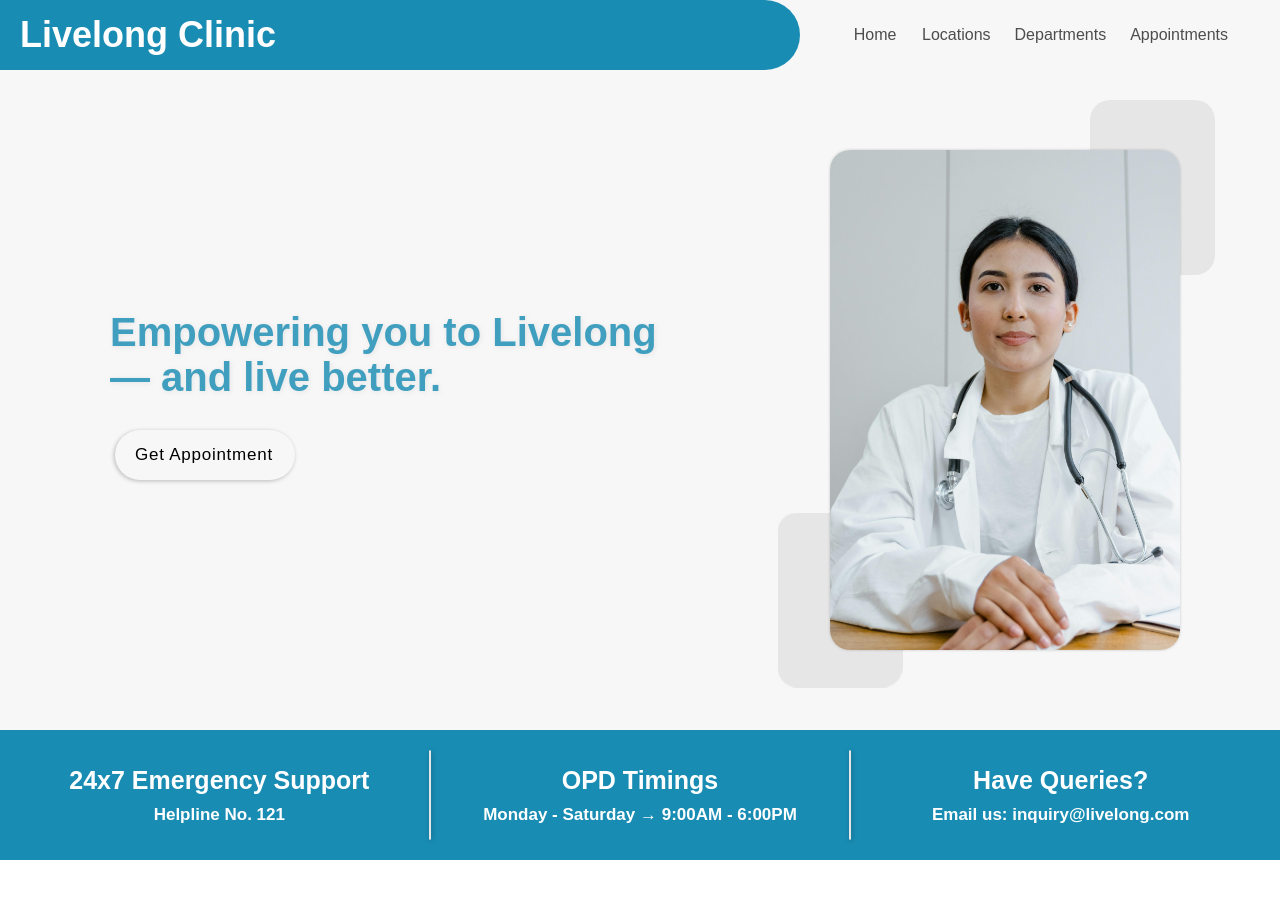
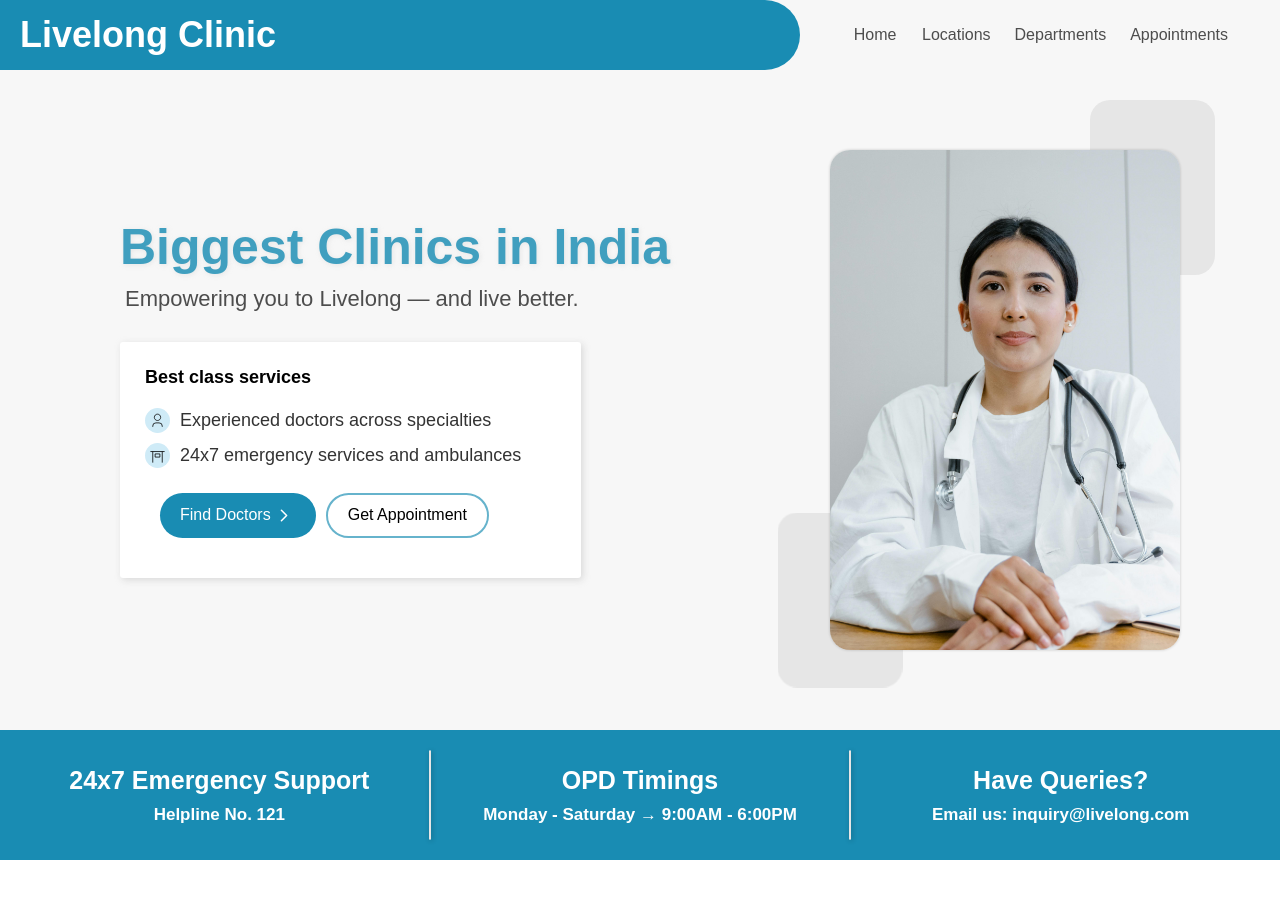
Before and after one commit to ExplorInfinity/Livelong-Clinic, a React (Vite) app: page / in a window 1280 px wide. Shown: the top 898 px of the page. Built offline with nearby package versions, Linux system fonts and the light colour scheme.

Commit message:
Improved Hero Section Design

```diff
--- a/src/app/home/sections/heroSection/heroSection.tsx
+++ b/src/app/home/sections/heroSection/heroSection.tsx
@@ -1,7 +1,8 @@
 import type { JSX } from "react";
-import styles from './style.module.css'
-import rightArrowSvg from '/src/assets/rightArrow.svg'
-import ColorFillBtn from "../../../../components/color_fill_btn/btn";
+import styles from './style.module.css';
+import rightArrowSvg from '/src/assets/rightArrow.svg';
+import doctorSmall from '/src/assets/doctorSmall.svg';
+import hospitalSmall from '/src/assets/hospitalSmall.svg';
 
 type HeroSectionProps = {
     showLoginForm: () => void
@@ -11,17 +12,21 @@ export default function HeroSection({ showLoginForm } : HeroSectionProps): JSX.E
     return (
         <div className={styles.heroSection}>
             <div className={styles.titleSection}>
-                <h1 className={styles.main_quote}>Empowering you to Livelong — and live better.</h1>
-                <ColorFillBtn
-                    text="Get Appointment"
-                    svg={rightArrowSvg}
-                    onClick={showLoginForm}
-                    styleVariables={{
-                        backgroundColor: "hsl(195, 75%, 40%)",
-                        transitionDuration: 300,
-                        width: 180,
-                        hoverWidth: 195
-                    }} />
+                <div className={styles.title}>
+                    <h1 className={styles.main_quote}>Biggest Clinics in India</h1>
+                    <h2 className={styles.caption}>Empowering you to Livelong — and live better.</h2>
+                </div>
+                <div className={styles.table}>
+                    <h4 className={styles.featureHeading}>Best class services</h4>
+                    <ul className={styles.featureTable}>
+                        <li><img src={doctorSmall} />Experienced doctors across specialties</li>
+                        <li><img src={hospitalSmall} />24x7 emergency services and ambulances</li>
+                    </ul>
+                    <div className={styles.btns}>
+                        <button className={styles.findDoctorsBtn}>Find Doctors <img src={rightArrowSvg} /></button>
+                        <button onClick={showLoginForm} className={styles.getAppointmentBtn}>Get Appointment</button>
+                    </div>
+                </div>
             </div>
             <div className={styles.imageSection}>
                 <div className={styles.imgContainer}></div>
--- a/src/app/home/sections/heroSection/style.module.css
+++ b/src/app/home/sections/heroSection/style.module.css
@@ -29,101 +29,114 @@
     color: var(--text-main-quote);
 }
 
+.title {
+    margin: 10px 20px;
+    display: flex;
+    flex-direction: column;
+    gap: 5px;
+}
+
 .main_quote {
-    color: white;
-    font-size: 40px;
+    font-size: 50px;
     font-family: Arial, Helvetica, sans-serif;
-    margin: 10px;
     text-shadow: 1px 1px 5px hsla(0, 0%, 80%, 0.4);
     color: var(--text-main-quote);
+    margin-block: 5px;
 }
 
-.secondary_text {
-    font-size: 17px;
-    margin: 0 10px;
-    color: hsl(0, 0%, 45%);
+.caption {
+    font-size: 22px;
+    margin-left: 5px;
+    font-weight: normal;
+    color: hsl(0, 0%, 30%);
 }
 
-.bold_text {
-    font-size: 65px;
-    margin-bottom: 10px;
-    display: block;
-    color: var(--text-extra-bold);
+.table {
+    background-color: white;
+    width: max-content;
+    padding: 25px;
+    padding-right: 60px;
+    margin: 20px;
+    box-shadow: 2px 2px 7px hsla(0, 0%, 80%, 0.7);
+    border-radius: 3px;
 }
 
-.get_appointment_btn {
-    --color-background: var(--blue-900);
-    --transition-duration: 300ms;
-    --padding: 20px;
-
-    width: 180px;
-    height: 50px;
-    margin: 20px 15px;
-    padding: var(--padding);
-
-    cursor: pointer;
-    border: none;
-    border-radius: 50px;
-    box-shadow: -1px 1px 4px rgba(0, 0, 0, 0.25);
-
-    font-size: 17px;
-    font-family: Arial, Helvetica, sans-serif;
-    letter-spacing: 0.75px;
-
-    display: flex;
-    /* justify-content: center; */
-    align-items: center;
-
-    position: relative;
-    background: radial-gradient(circle, var(--color-background), var(--color-background) 100%);
-    background-repeat: no-repeat;
-    background-position: left;
-    background-size: 0% 100%;
-
-    transition: background-size var(--transition-duration) ease-in-out,
-                width var(--transition-duration) ease-in-out,
-                transform var(--transition-duration) ease-in-out,
-                box-shadow var(--transition-duration) ease-in-out,
-                color calc(var(--transition-duration) / 2) ease-in-out;
+.featureHeading {
+    font-size: 18px;
+    margin-bottom: 20px;
 }
 
-.get_appointment_btn:hover {
-    background-size: 100% 100%;
-    width: 195px;
-    transform: scale(1.01);
-    box-shadow: 0px 0px 3px rgba(0, 0, 0, 0.25);
-    color: white;
+.featureTable {
+    list-style: none;
+    display: flex;
+    flex-direction: column;
+    gap: 10px;
 }
 
-.arrowSvg {
-    width: 25px;
-    margin: 0;
-    animation: leftToRight 250ms ease-in-out;
-    /* filter: invert(1); */
-    /* translate: -15px 0; */
-    opacity: 0;
-    transition: opacity var(--transition-duration) ease-in-out, translate var(--transition-duration) ease-out;
-    display: none;
-    position: absolute;
-    right: 10px;
+.featureTable li {
+    text-decoration: none;
+    font-size: 18px;
+    display: flex;
+    align-items: center;
+    color: hsl(0, 0%, 20%);
 }
 
-.get_appointment_btn:hover .arrowSvg {
-    display: inline-block;
-    translate: 0 0;
-    opacity: 1;
+.featureTable li img {
+    width: 25px;
+    border-radius: 50%;
+    background-color: hsl(from skyblue h s l / 0.4);
+    padding: 3px;
+    margin-right: 10px;
+}
+
+.btns {
+    display: flex;
+    padding: 15px;
+    gap: 10px;
+    margin-top: 10px;
+}
+
+.findDoctorsBtn, .getAppointmentBtn {
+    height: 45px;
+    border-radius: 50px;
+    padding: 10px 20px;
+    font-size: 16px;
+    display: flex;
+    justify-content: space-between;
+    align-items: center;
+    cursor: pointer;
+}
+
+.findDoctorsBtn {
+    border: none;
+    color: white;
+    background-color: var(--clr-primary-900);
+    transition: transform 300ms ease-in-out,
+                box-shadow 300ms ease-in-out;
+}
+
+.findDoctorsBtn img {
+    width: 25px;
+    height: 25px;
     filter: invert(1);
 }
 
-@keyframes leftToRight {
-    from {
-        translate: -15px 0;
-        opacity: 0;
-    }
-    to {
-        translate: 0 0;
-        opacity: 1;
-    }
+.findDoctorsBtn:hover {
+    transform: scale(1.02);
+    box-shadow: 0 2px 4px hsla(0, 0%, 50%, 0.5);
+}
+
+.getAppointmentBtn {
+    background-color: white;
+    color: black;
+    border: 2px solid var(--clr-primary-700);
+    transition: transform 300ms ease-in-out,
+                box-shadow 300ms ease-in-out;
+}
+
+.getAppointmentBtn:hover {
+    transform: scale(1.01);
+    box-shadow: 0 2px 4px hsla(0, 0%, 50%, 0.5);
 }
 
 /* Image Section */
--- a/src/components/color_fill_btn/style.module.css
+++ b/src/components/color_fill_btn/style.module.css
@@ -13,9 +13,9 @@
     padding: var(--padding);
 
     cursor: pointer;
-    border: none;
+    border: 2px solid hsla(0, 0%, 80%, 0.5);
     border-radius: 50px;
-    box-shadow: -1px 1px 4px rgba(0, 0, 0, 0.25);
+    /* box-shadow: -1px 1px 4px rgba(0, 0, 0, 0.25); */
 
     font-size: 17px;
     font-family: Arial, Helvetica, sans-serif;
@@ -34,11 +34,13 @@
     transition: background-size var(--transition-duration, 300ms) ease-in-out,
                 width var(--transition-duration, 300ms) ease-in-out,
                 transform var(--transition-duration, 300ms) ease-in-out,
-                box-shadow var(--transition-duration, 300ms) ease-in-out,
+                border var(--transition-duration, 100ms) ease-in-out,
                 color calc(var(--transition-duration, 300ms) / 2) ease-in-out;
 }
 
 .btn:hover {
+    /* border: 3px solid var(--color-background, --blue-900); */
+    border: none;
     background-size: 100% 100%;
     width: var(--hover-width, 100%);
     transform: scale(1.01);
```
Also changed, not shown: src/assets/doctorSmall.svg (added), src/assets/hospitalSmall.svg (added).
